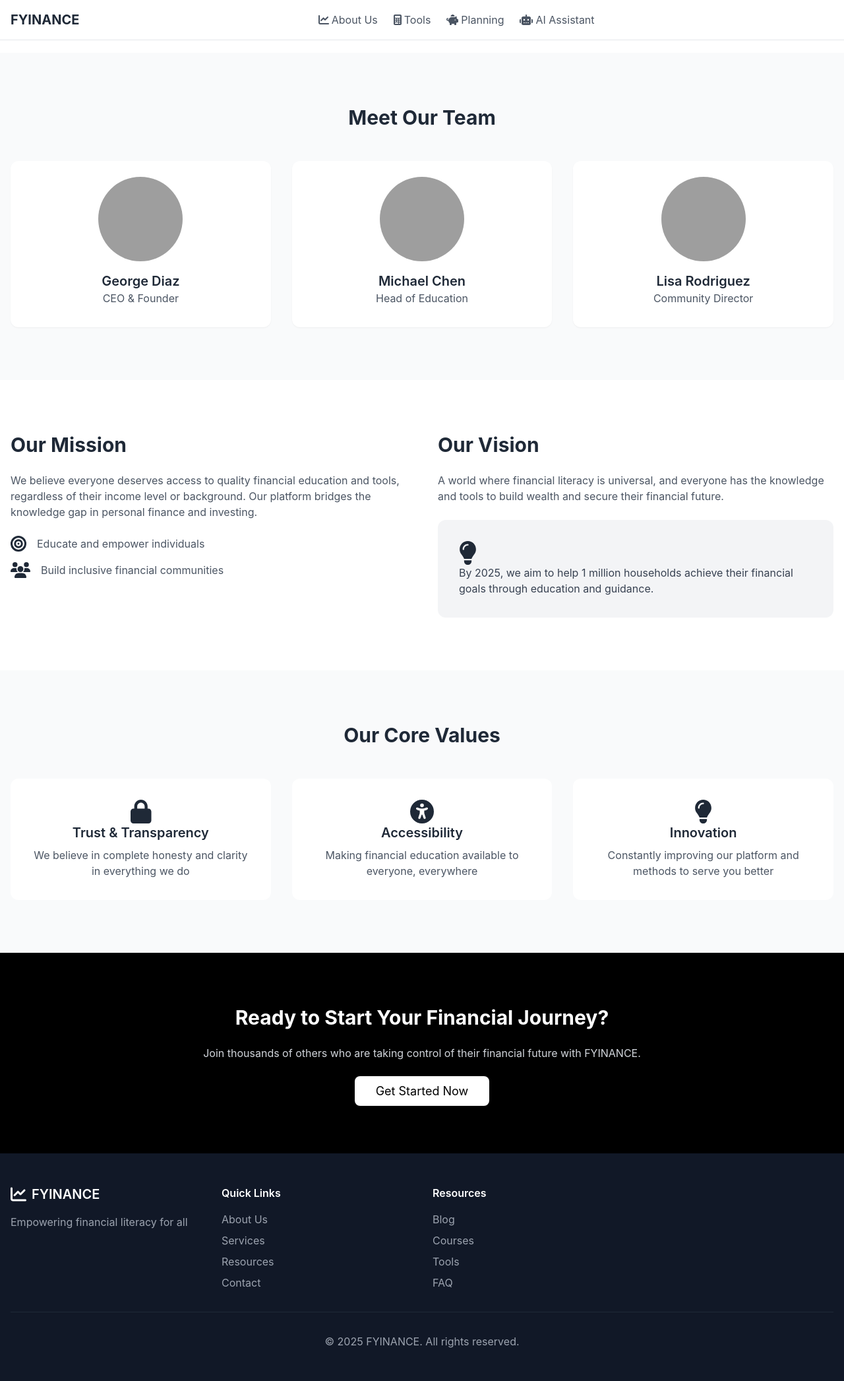
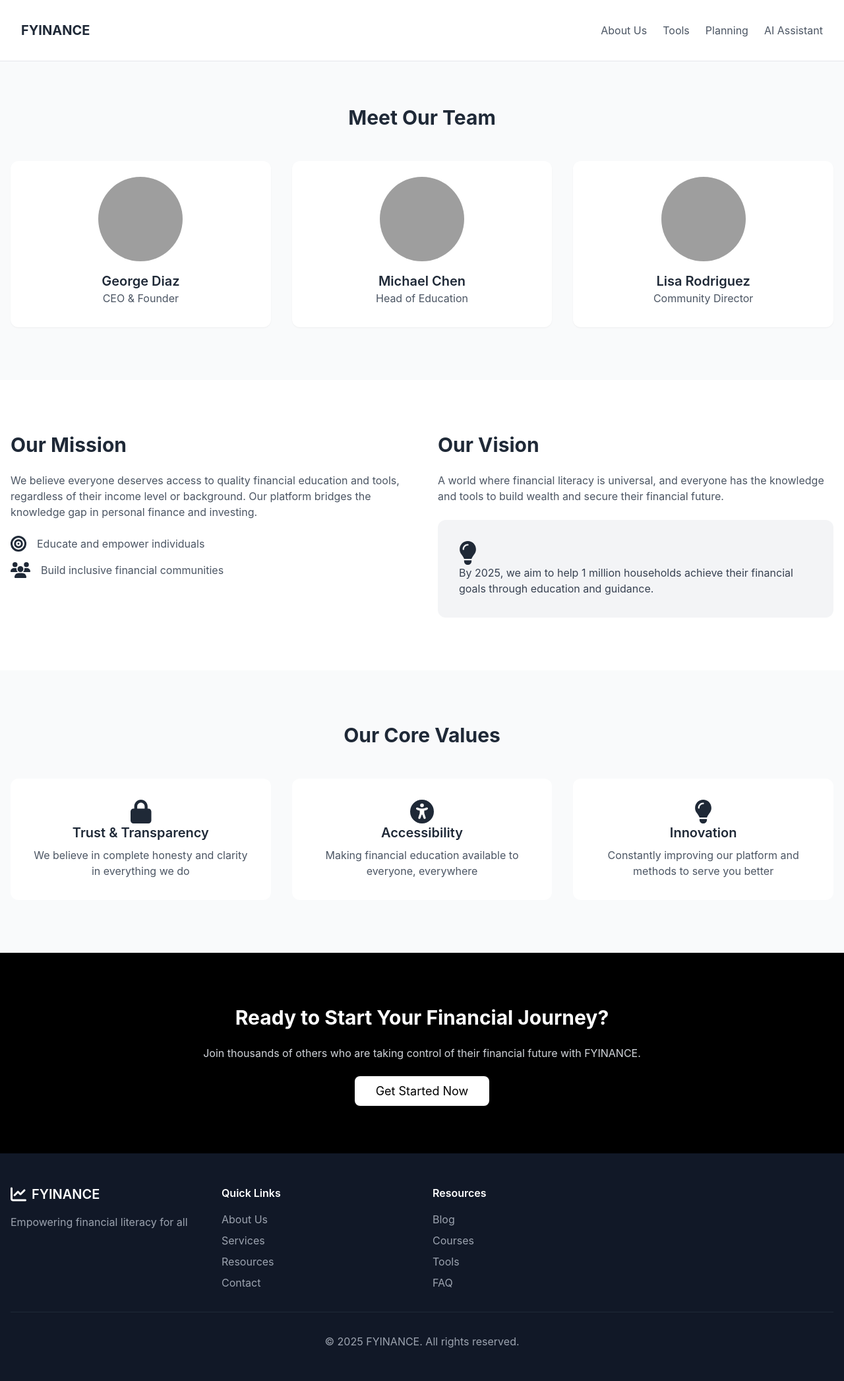
Before and after one commit to georgediaz3/financial-advisor-app, a Flask app: page /aboutus in a window 1280 px wide. Shown: the whole page at 66% size. Run offline with Flask 3, Linux system fonts and the light colour scheme; some libraries are stand-ins or nearby versions; grey boxes are pictures that could not be loaded.

Commit message:
Update aboutus.html

```diff
--- a/templates/aboutus.html
+++ b/templates/aboutus.html
@@ -12,6 +12,17 @@
   <script src="https://cdnjs.cloudflare.com/ajax/libs/font-awesome/6.4.0/js/all.min.js" crossorigin="anonymous" referrerpolicy="no-referrer"></script>
 
 <style>
+  #header {
+  padding: 1rem 1rem; /* Adjust padding */
+}
+
+@media (max-width: 768px) {
+  #header nav {
+    flex-direction: column; /* Stack content on smaller screens */
+  }
+}
+
+
   * {
     font-family: "Inter", sans-serif;
   }
@@ -575,36 +586,49 @@
       },
       plugins: [],
     };
+
+document.addEventListener("DOMContentLoaded", () => {
+  const menuToggle = document.getElementById("menu-toggle");
+  const menu = document.getElementById("menu");
+
+  menuToggle.addEventListener("click", () => {
+    menu.classList.toggle("hidden");
+  });
+});
+
 </script>
 </head>
         <body class="h-full text-base-content">
             <header id="header" class="fixed w-full bg-white border-b border-neutral-200 z-50">
-                <nav class="container mx-auto px-4 py-4 flex justify-between items-center">
+  <nav class="container mx-auto px-4 py-4 flex flex-wrap justify-between items-center">
+    <!-- Logo -->
     <a href="/" class="flex items-center space-x-2">
       <span class="text-xl font-bold">FYINANCE</span>
     </a>
-                  <div class="hidden md:flex space-x-6">
-                    <a href="{{ url_for('aboutus') }}" class="flex items-center space-x-1 text-neutral-600 hover:text-neutral-900">
-                      <i class="fa-solid fa-chart-line"></i>
-                      <span>About Us</span>
+
+    <!-- Hamburger Menu for Mobile -->
+    <button id="menu-toggle" class="md:hidden text-neutral-600 hover:text-neutral-900">
+      <i class="fa-solid fa-bars text-xl"></i>
+    </button>
+
+    <!-- Navigation Links -->
+    <div id="menu" class="hidden w-full md:flex md:w-auto mt-4 md:mt-0 space-y-4 md:space-y-0 md:space-x-6">
+      <a href="{{ url_for('aboutus') }}" class="block md:inline-block text-neutral-600 hover:text-neutral-900">
+        About Us
       </a>
-                    <a href="{{ url_for('tools') }}" class="flex items-center space-x-1 text-neutral-600 hover:text-neutral-900">
-                      <i class="fa-solid fa-calculator"></i>
-                      <span>Tools</span>
+      <a href="{{ url_for('tools') }}" class="block md:inline-block text-neutral-600 hover:text-neutral-900">
+        Tools
       </a>
-                    <a href="{{ url_for('planning') }}" class="flex items-center space-x-1 text-neutral-600 hover:text-neutral-900">
-                      <i class="fa-solid fa-piggy-bank"></i>
-                      <span>Planning</span>
+      <a href="{{ url_for('planning') }}" class="block md:inline-block text-neutral-600 hover:text-neutral-900">
+        Planning
       </a>
-                    <a href="{{ url_for('chatbot') }}" class="flex items-center space-x-1 text-neutral-600 hover:text-neutral-900">
-                      <i class="fa-solid fa-robot"></i>
-                      <span>AI Assistant</span>
+      <a href="{{ url_for('chatbot') }}" class="block md:inline-block text-neutral-600 hover:text-neutral-900">
+        AI Assistant
       </a>
-                  </div>
-                  <div class="flex items-center space-x-4">
     </div>
   </nav>
 </header>
+
 <main id="main" class="pt-20">
     <section id="team" class="py-20 bg-neutral-50">
         <div class="container mx-auto px-4">
```
Lines whose indentation alone changed are shown as unchanged.
